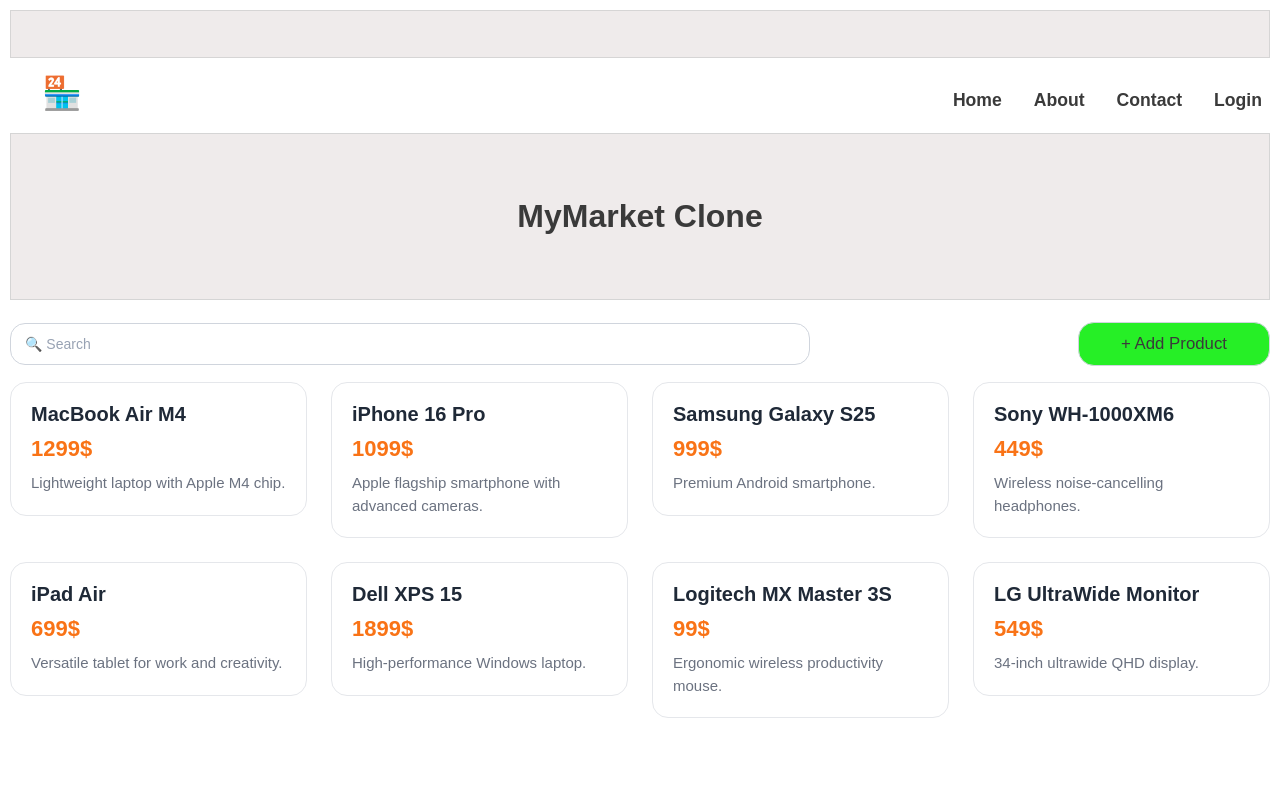
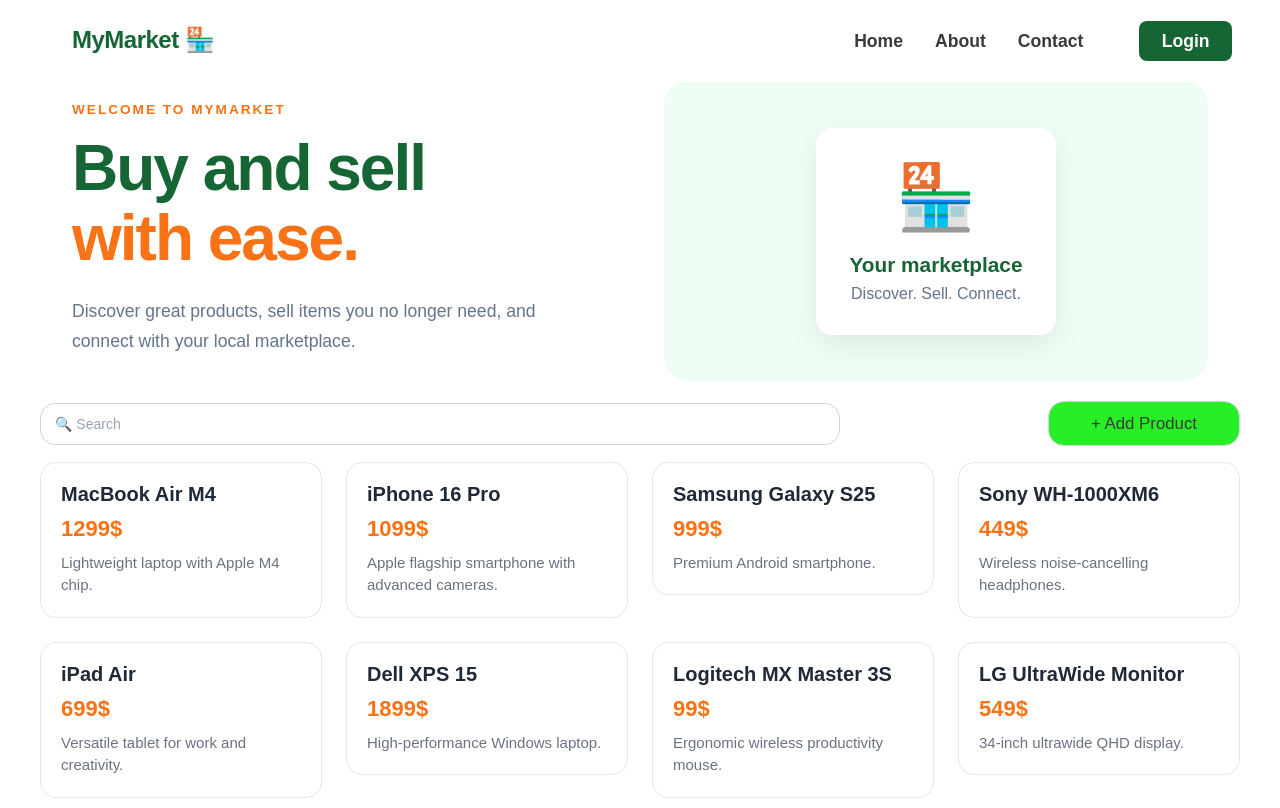
Before and after one commit to teo00000/mymarket-clone, an Angular app: page / in a window 1280 px wide. Built offline with nearby package versions, Linux system fonts and the light colour scheme.

Commit message:
Refined overall style

```diff
--- a/src/app/header/header.css
+++ b/src/app/header/header.css
@@ -1,27 +1,37 @@
-.just-space {
-    height: 3rem;
-    background-color: rgb(239, 235, 235);
-    border: 1px solid rgb(214, 213, 213);
+.logo {
+    display: inline-block;
+    font-size: 1.5rem;
+    font-weight: 700;
+    letter-spacing: -0.5px;
+    color: #166534;
+    padding-left: 2rem;
+    padding-top: .5rem;
+    cursor: pointer;
+    transition: color 0.2s ease;
 }
 
-.logo {
-    font-size: xx-large;
-    padding-left: 2rem;
-    cursor: pointer;
+.logo:hover {
+    color: #f97316;
 }
 
 .logoAndNavbar {
     display: flex;
     justify-content: space-between;
-    margin-top: 1rem;
+    align-items: center;
+    width: min(100% - 2rem, 1200px);
+    margin: 0 auto;
 }
 
 .navbar {
     display: flex;
     gap: 2rem;
     justify-content: flex-end;
-    margin-top: 1rem;
+    margin-top: .7rem;
     margin-right: 0.5rem;
+}
+
+.navbar a:not(.login-btn) {
+  margin-top: 0.6rem;
 }
 
 a {
@@ -34,10 +44,164 @@
     color: blue;
 }
 
-.header {
+.login-btn {
+  margin-left: 1.5rem;
+
+  padding: 0.6rem 1.4rem;
+
+  border-radius: 8px;
+
+  background-color: #166534;
+  color: white;
+
+  text-decoration: none;
+  transition: background-color 0.2s ease;
+}
+
+.login-btn:hover {
+  background-color: #14532d;
+}
+
+.hero {
+  display: flex;
+  align-items: center;
+  justify-content: space-between;
+  gap: 3rem;
+
+  max-width: 1200px;
+  min-height: 340px;
+
+  margin: 0 auto;
+  padding: 0 2rem;
+}
+
+/* Left side */
+
+.hero-content {
+  flex: 1;
+  max-width: 600px;
+}
+
+.hero-label {
+  margin-bottom: 1rem;
+
+  font-size: 0.85rem;
+  font-weight: 700;
+  letter-spacing: 2px;
+
+  color: #f97316;
+}
+
+.hero h1 {
+  margin: 0;
+
+  font-size: clamp(2.5rem, 5vw, 4.5rem);
+  line-height: 1.1;
+  letter-spacing: -2px;
+
+  color: #166534;
+}
+
+.hero h1 span {
+  display: block;
+  color: #f97316;
+}
+
+.hero-description {
+  max-width: 500px;
+
+  margin-top: 1.5rem;
+
+  font-size: 1.1rem;
+  line-height: 1.7;
+
+  color: #64748b;
+}
+
+/* Right side */
+
+.hero-visual {
+  display: flex;
+  align-items: center;
+  justify-content: center;
+
+  flex: 1;
+  min-height: 300px;
+
+  border-radius: 24px;
+
+  background: #f0fdf4;
+}
+
+.hero-card {
+  width: 240px;
+
+  padding: 2rem;
+
+  text-align: center;
+
+  border-radius: 16px;
+
+  background: white;
+
+  box-shadow: 0 10px 30px rgba(0, 0, 0, 0.08);
+}
+
+.hero-card-icon {
+  display: block;
+
+  margin-bottom: 1rem;
+
+  font-size: 4rem;
+}
+
+.hero-card h2 {
+  margin-bottom: 0.5rem;
+
+  font-size: 1.3rem;
+  color: #166534;
+}
+
+.hero-card p {
+  margin: 0;
+
+  color: #64748b;
+}
+
+@media (max-width: 768px) {
+  .hero {
+    flex-direction: column;
+
+    gap: 2rem;
+
+    padding: 3rem 1.5rem;
+
+    text-align: center;
+  }
+
+  .hero-content {
+    max-width: 100%;
+  }
+
+  .hero-description {
+    margin-left: auto;
+    margin-right: auto;
+  }
+
+  .hero-actions {
+    justify-content: center;
+  }
+
+  .hero-visual {
+    width: 100%;
+    min-height: 250px;
+  }
+}
+
+/* .header {
     text-align: center;
     background-color: rgb(239, 235, 235);
     border: 1px solid rgb(213, 213, 213);
     width: 100%;
     padding: 4rem;
-}
+} */
--- a/src/app/header/header.html
+++ b/src/app/header/header.html
@@ -1,7 +1,6 @@
-<div class="just-space"></div>
 <div class="logoAndNavbar">
   <div>
-    <span routerLink="" class="logo">🏪</span>
+    <span routerLink="" class="logo">MyMarket 🏪</span>
   </div>
   <div class="navbar">
     <a routerLink="">Home</a>
@@ -11,11 +10,37 @@
     <a routerLink="/dashboard">Dashboard</a>
     <button (click)="logout()">Logout</button>
     } @else {
-      <a routerLink="/login">
+      <a routerLink="/login" class="login-btn">
         Login
       </a>
     }
   </div>
 </div>
 
-<h1 class="header">MyMarket Clone</h1>
+<section class="hero">
+  <div class="hero-content">
+    <p class="hero-label">WELCOME TO MYMARKET</p>
+
+    <h1>
+      Buy and sell
+      <span>with ease.</span>
+    </h1>
+
+    <p class="hero-description">
+      Discover great products, sell items you no longer need,
+      and connect with your local marketplace.
+    </p>
+  </div>
+
+  <div class="hero-visual">
+    <div class="hero-card">
+      <span class="hero-card-icon">🏪</span>
+
+      <h2>Your marketplace</h2>
+
+      <p>Discover. Sell. Connect.</p>
+    </div>
+  </div>
+</section>
+
+<!-- <h1 class="header">MyMarket Clone</h1> -->
--- a/src/app/home/home.css
+++ b/src/app/home/home.css
@@ -1,8 +1,10 @@
 .searchAndAdd {
     display: flex;
     gap: 1.5rem;
+    align-items: center;
+    width: min(100% - 2rem, 1200px);
+    margin: 0 auto;
     margin-bottom: 1rem;
-    align-items: center;
 }
 
 .searchField {
--- a/src/app/home/product-list/product-list.css
+++ b/src/app/home/product-list/product-list.css
@@ -3,4 +3,6 @@
     grid-template-columns: repeat(auto-fit, minmax(250px, 1fr));
     justify-content: center;
     gap: 24px;
+    width: min(100% - 2rem, 1200px);
+    margin: 0 auto;
 }
```
